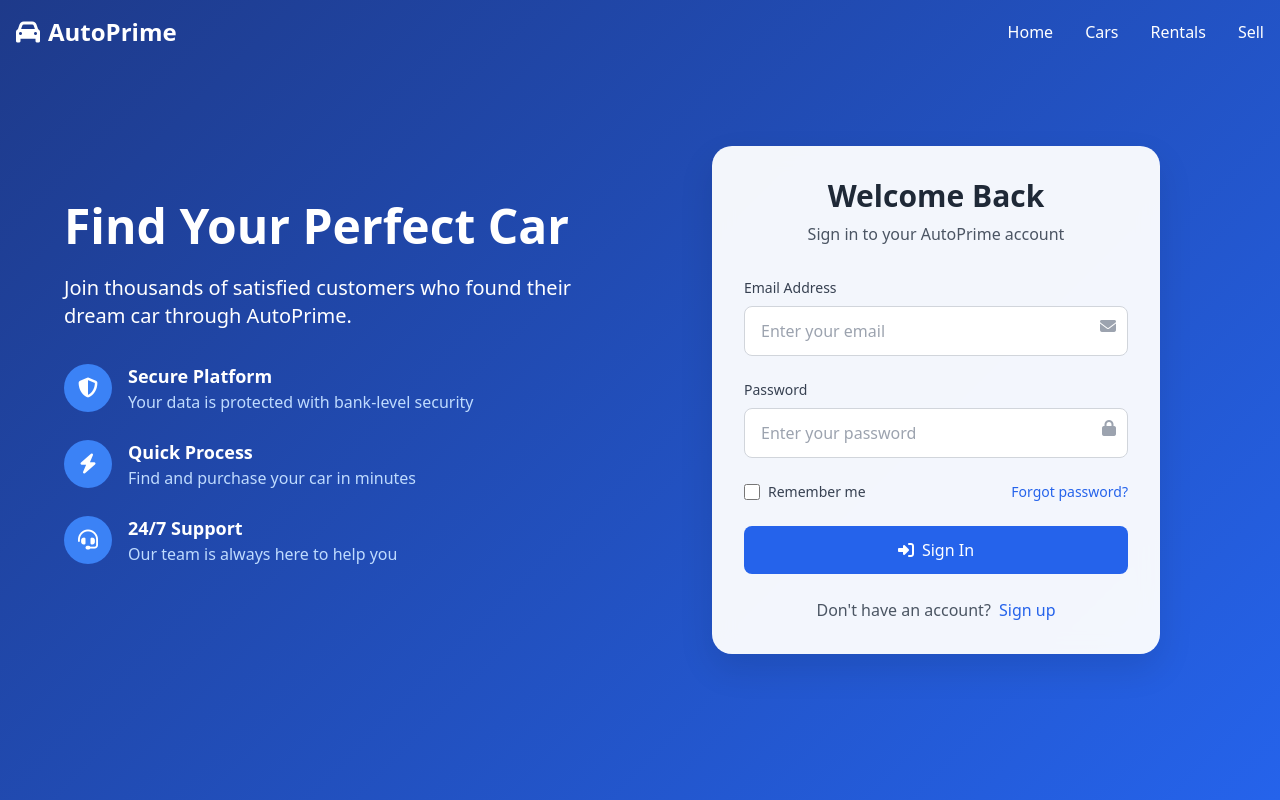
After one commit to C-Elgol/carsales, a Django app: page /auths in a window 1280 px wide. The commit adds this page. Run offline with Django 5.2, Linux system fonts and the light colour scheme; some libraries are stand-ins or nearby versions.

Commit message:
fix added templates

```diff
--- /dev/null
+++ b/carsales/templates/publics/auth/forms.html
@@ -0,0 +1,376 @@
+<!DOCTYPE html>
+<html lang="en">
+<head>
+    <meta charset="UTF-8">
+    <meta name="viewport" content="width=device-width, initial-scale=1.0">
+    <title>AutoPrime | Login & Signup</title>
+    <script src="https://cdn.tailwindcss.com"></script>
+    <link rel="stylesheet" href="https://cdnjs.cloudflare.com/ajax/libs/font-awesome/6.4.0/css/all.min.css">
+    <style>
+        .auth-container {
+            background: linear-gradient(135deg, #1e3a8a 0%, #2563eb 100%);
+            min-height: 100vh;
+        }
+        .auth-card {
+            background: rgba(255, 255, 255, 0.95);
+            backdrop-filter: blur(10px);
+            border-radius: 20px;
+            box-shadow: 0 15px 35px rgba(0, 0, 0, 0.1);
+        }
+        .form-input {
+            transition: all 0.3s ease;
+        }
+        .form-input:focus {
+            transform: translateY(-2px);
+            box-shadow: 0 5px 15px rgba(37, 99, 235, 0.2);
+        }
+        .social-btn {
+            transition: all 0.3s ease;
+        }
+        .social-btn:hover {
+            transform: translateY(-3px);
+            box-shadow: 0 5px 15px rgba(0, 0, 0, 0.1);
+        }
+        .toggle-form {
+            transition: all 0.5s ease;
+        }
+        .car-bg {
+            background: linear-gradient(rgba(0,0,0,0.7), rgba(0,0,0,0.7)),
+                        url('https://images.unsplash.com/photo-1492144534655-ae79c964c9d7?ixlib=rb-4.0.3&ixid=M3wxMjA3fDB8MHxwaG90by1wYWdlfHx8fGVufDB8fHx8fA%3D%3D&auto=format&fit=crop&w=2070&q=80');
+            background-size: cover;
+            background-position: center;
+        }
+    </style>
+</head>
+<body class="auth-container">
+    <!-- Header -->
+    <header class="absolute top-0 left-0 right-0 z-50">
+        <div class="container mx-auto px-4 py-4">
+            <div class="flex justify-between items-center">
+                <div class="flex items-center">
+                    <i class="fas fa-car text-white text-2xl mr-2"></i>
+                    <a href="index.html" class="text-2xl font-bold text-white">AutoPrime</a>
+                </div>
+                <nav class="hidden md:flex space-x-8">
+                    <a href="index.html" class="text-white hover:text-blue-200 font-medium">Home</a>
+                    <a href="#cars-section" class="text-white hover:text-blue-200 font-medium">Cars</a>
+                    <a href="#" class="text-white hover:text-blue-200 font-medium">Rentals</a>
+                    <a href="#" class="text-white hover:text-blue-200 font-medium">Sell</a>
+                </nav>
+            </div>
+        </div>
+    </header>
+
+    <!-- Main Auth Container -->
+    <div class="min-h-screen flex items-center justify-center px-4 py-12">
+        <div class="max-w-6xl w-full grid grid-cols-1 lg:grid-cols-2 gap-8 items-center">
+            <!-- Left Side - Branding & Info -->
+            <div class="text-white text-center lg:text-left">
+                <h1 class="text-4xl md:text-5xl font-bold mb-6">Find Your Perfect Car</h1>
+                <p class="text-xl mb-8 max-w-lg mx-auto lg:mx-0">Join thousands of satisfied customers who found their dream car through AutoPrime.</p>
+
+                <div class="space-y-6 mb-8">
+                    <div class="flex items-center space-x-4">
+                        <div class="w-12 h-12 bg-blue-500 rounded-full flex items-center justify-center">
+                            <i class="fas fa-shield-alt text-white text-xl"></i>
+                        </div>
+                        <div class="text-left">
+                            <h3 class="font-bold text-lg">Secure Platform</h3>
+                            <p class="text-blue-200">Your data is protected with bank-level security</p>
+                        </div>
+                    </div>
+                    <div class="flex items-center space-x-4">
+                        <div class="w-12 h-12 bg-blue-500 rounded-full flex items-center justify-center">
+                            <i class="fas fa-bolt text-white text-xl"></i>
+                        </div>
+                        <div class="text-left">
+                            <h3 class="font-bold text-lg">Quick Process</h3>
+                            <p class="text-blue-200">Find and purchase your car in minutes</p>
+                        </div>
+                    </div>
+                    <div class="flex items-center space-x-4">
+                        <div class="w-12 h-12 bg-blue-500 rounded-full flex items-center justify-center">
+                            <i class="fas fa-headset text-white text-xl"></i>
+                        </div>
+                        <div class="text-left">
+                            <h3 class="font-bold text-lg">24/7 Support</h3>
+                            <p class="text-blue-200">Our team is always here to help you</p>
+                        </div>
+                    </div>
+                </div>
+            </div>
+
+            <!-- Right Side - Auth Forms -->
+            <div class="flex justify-center">
+                <!-- Login Form -->
+                <div id="login-form" class="auth-card w-full max-w-md p-8 toggle-form">
+                    <div class="text-center mb-8">
+                        <h2 class="text-3xl font-bold text-gray-800">Welcome Back</h2>
+                        <p class="text-gray-600 mt-2">Sign in to your AutoPrime account</p>
+                    </div>
+
+                    <form class="space-y-6">
+                        <div>
+                            <label for="login-email" class="block text-sm font-medium text-gray-700 mb-2">Email Address</label>
+                            <div class="relative">
+                                <input
+                                    type="email"
+                                    id="login-email"
+                                    class="form-input w-full px-4 py-3 border border-gray-300 rounded-lg focus:outline-none focus:ring-2 focus:ring-blue-500 focus:border-blue-500"
+                                    placeholder="Enter your email"
+                                    required
+                                >
+                                <i class="fas fa-envelope absolute right-3 top-3 text-gray-400"></i>
+                            </div>
+                        </div>
+
+                        <div>
+                            <label for="login-password" class="block text-sm font-medium text-gray-700 mb-2">Password</label>
+                            <div class="relative">
+                                <input
+                                    type="password"
+                                    id="login-password"
+                                    class="form-input w-full px-4 py-3 border border-gray-300 rounded-lg focus:outline-none focus:ring-2 focus:ring-blue-500 focus:border-blue-500"
+                                    placeholder="Enter your password"
+                                    required
+                                >
+                                <i class="fas fa-lock absolute right-3 top-3 text-gray-400"></i>
+                            </div>
+                        </div>
+
+                        <div class="flex items-center justify-between">
+                            <div class="flex items-center">
+                                <input
+                                    type="checkbox"
+                                    id="remember-me"
+                                    class="h-4 w-4 text-blue-600 focus:ring-blue-500 border-gray-300 rounded"
+                                >
+                                <label for="remember-me" class="ml-2 block text-sm text-gray-700">Remember me</label>
+                            </div>
+                            <a href="#" class="text-sm text-blue-600 hover:text-blue-500">Forgot password?</a>
+                        </div>
+
+                        <button
+                            type="submit"
+                            class="w-full bg-blue-600 text-white py-3 px-4 rounded-lg font-medium hover:bg-blue-700 transition duration-300 flex items-center justify-center"
+                        >
+                            <i class="fas fa-sign-in-alt mr-2"></i> Sign In
+                        </button>
+
+                        <div class="text-center mt-6">
+                            <p class="text-gray-600">
+                                Don't have an account?
+                                <button type="button" onclick="showSignup()" class="text-blue-600 font-medium hover:text-blue-500 ml-1">Sign up</button>
+                            </p>
+                        </div>
+                    </form>
+                </div>
+
+                <!-- Signup Form -->
+                <div id="signup-form" class="auth-card w-full max-w-md p-8 toggle-form hidden">
+                    <div class="text-center mb-8">
+                        <h2 class="text-3xl font-bold text-gray-800">Create Account</h2>
+                        <p class="text-gray-600 mt-2">Join AutoPrime today</p>
+                    </div>
+
+                    <form class="space-y-6">
+                        <div class="grid grid-cols-2 gap-4">
+                            <div>
+                                <label for="first-name" class="block text-sm font-medium text-gray-700 mb-2">First Name</label>
+                                <input
+                                    type="text"
+                                    id="first-name"
+                                    class="form-input w-full px-4 py-3 border border-gray-300 rounded-lg focus:outline-none focus:ring-2 focus:ring-blue-500 focus:border-blue-500"
+                                    placeholder="First name"
+                                    required
+                                >
+                            </div>
+                            <div>
+                                <label for="last-name" class="block text-sm font-medium text-gray-700 mb-2">Last Name</label>
+                                <input
+                                    type="text"
+                                    id="last-name"
+                                    class="form-input w-full px-4 py-3 border border-gray-300 rounded-lg focus:outline-none focus:ring-2 focus:ring-blue-500 focus:border-blue-500"
+                                    placeholder="Last name"
+                                    required
+                                >
+                            </div>
+                        </div>
+
+                        <div>
+                            <label for="signup-email" class="block text-sm font-medium text-gray-700 mb-2">Email Address</label>
+                            <div class="relative">
+                                <input
+                                    type="email"
+                                    id="signup-email"
+                                    class="form-input w-full px-4 py-3 border border-gray-300 rounded-lg focus:outline-none focus:ring-2 focus:ring-blue-500 focus:border-blue-500"
+                                    placeholder="Enter your email"
+                                    required
+                                >
+                                <i class="fas fa-envelope absolute right-3 top-3 text-gray-400"></i>
+                            </div>
+                        </div>
+
+                        <div>
+                            <label for="signup-password" class="block text-sm font-medium text-gray-700 mb-2">Password</label>
+                            <div class="relative">
+                                <input
+                                    type="password"
+                                    id="signup-password"
+                                    class="form-input w-full px-4 py-3 border border-gray-300 rounded-lg focus:outline-none focus:ring-2 focus:ring-blue-500 focus:border-blue-500"
+                                    placeholder="Create a password"
+                                    required
+                                >
+                                <i class="fas fa-lock absolute right-3 top-3 text-gray-400"></i>
+                            </div>
+                            <p class="text-xs text-gray-500 mt-1">Must be at least 8 characters with a number and symbol</p>
+                        </div>
+
+                        <div>
+                            <label for="confirm-password" class="block text-sm font-medium text-gray-700 mb-2">Confirm Password</label>
+                            <div class="relative">
+                                <input
+                                    type="password"
+                                    id="confirm-password"
+                                    class="form-input w-full px-4 py-3 border border-gray-300 rounded-lg focus:outline-none focus:ring-2 focus:ring-blue-500 focus:border-blue-500"
+                                    placeholder="Confirm your password"
+                                    required
+                                >
+                                <i class="fas fa-lock absolute right-3 top-3 text-gray-400"></i>
+                            </div>
+                        </div>
+
+                        <div class="flex items-center">
+                            <input
+                                type="checkbox"
+                                id="terms"
+                                class="h-4 w-4 text-blue-600 focus:ring-blue-500 border-gray-300 rounded"
+                                required
+                            >
+                            <label for="terms" class="ml-2 block text-sm text-gray-700">
+                                I agree to the <a href="#" class="text-blue-600 hover:text-blue-500">Terms of Service</a> and <a href="#" class="text-blue-600 hover:text-blue-500">Privacy Policy</a>
+                            </label>
+                        </div>
+
+                        <button
+                            type="submit"
+                            class="w-full bg-blue-600 text-white py-3 px-4 rounded-lg font-medium hover:bg-blue-700 transition duration-300 flex items-center justify-center"
+                        >
+                            <i class="fas fa-user-plus mr-2"></i> Create Account
+                        </button>
+
+
+                        <div class="text-center mt-6">
+                            <p class="text-gray-600">
+                                Already have an account?
+                                <button type="button" onclick="showLogin()" class="text-blue-600 font-medium hover:text-blue-500 ml-1">Sign in</button>
+                            </p>
+                        </div>
+                    </form>
+                </div>
+            </div>
+        </div>
+    </div>
+
+
+    <script>
+        // Function to show signup form
+        function showSignup() {
+            document.getElementById('login-form').classList.add('hidden');
+            document.getElementById('signup-form').classList.remove('hidden');
+        }
+
+        // Function to show login form
+        function showLogin() {
+            document.getElementById('signup-form').classList.add('hidden');
+            document.getElementById('login-form').classList.remove('hidden');
+        }
+
+        // Form validation and submission
+        document.addEventListener('DOMContentLoaded', function() {
+            // Login form submission
+            const loginForm = document.querySelector('#login-form form');
+            loginForm.addEventListener('submit', function(e) {
+                e.preventDefault();
+                const email = document.getElementById('login-email').value;
+                const password = document.getElementById('login-password').value;
+
+                // Simple validation
+                if (email && password) {
+                    // In a real application, you would send this to your backend
+                    alert('Login successful! Redirecting to dashboard...');
+                    // window.location.href = 'dashboard.html';
+                }
+            });
+
+            // Signup form submission
+            const signupForm = document.querySelector('#signup-form form');
+            signupForm.addEventListener('submit', function(e) {
+                e.preventDefault();
+                const firstName = document.getElementById('first-name').value;
+                const lastName = document.getElementById('last-name').value;
+                const email = document.getElementById('signup-email').value;
+                const password = document.getElementById('signup-password').value;
+                const confirmPassword = document.getElementById('confirm-password').value;
+                const terms = document.getElementById('terms').checked;
+
+                // Validation
+                if (!firstName || !lastName || !email || !password || !confirmPassword) {
+                    alert('Please fill in all required fields.');
+                    return;
+                }
+
+                if (password !== confirmPassword) {
+                    alert('Passwords do not match.');
+                    return;
+                }
+
+                if (!terms) {
+                    alert('Please agree to the Terms of Service and Privacy Policy.');
+                    return;
+                }
+
+                if (password.length < 8) {
+                    alert('Password must be at least 8 characters long.');
+                    return;
+                }
+
+                // In a real application, you would send this to your backend
+                alert('Account created successfully! Welcome to AutoPrime.');
+                // window.location.href = 'dashboard.html';
+            });
+
+            // Password strength indicator (basic)
+            const passwordInput = document.getElementById('signup-password');
+            if (passwordInput) {
+                passwordInput.addEventListener('input', function() {
+                    const password = this.value;
+                    const strengthIndicator = document.getElementById('password-strength');
+
+                    if (!strengthIndicator) {
+                        const indicator = document.createElement('div');
+                        indicator.id = 'password-strength';
+                        indicator.className = 'text-xs mt-1';
+                        this.parentNode.appendChild(indicator);
+                    }
+
+                    let strength = 'Weak';
+                    let color = 'text-red-500';
+
+                    if (password.length >= 8) {
+                        strength = 'Medium';
+                        color = 'text-yellow-500';
+                    }
+
+                    if (password.length >= 8 && /[0-9]/.test(password) && /[!@#$%^&*]/.test(password)) {
+                        strength = 'Strong';
+                        color = 'text-green-500';
+                    }
+
+                    document.getElementById('password-strength').innerHTML = `Strength: <span class="${color} font-medium">${strength}</span>`;
+                });
+            }
+        });
+    </script>
+</body>
+</html>
--- a/carsales/templates/publics/home/includes/_navbar.html
+++ b/carsales/templates/publics/home/includes/_navbar.html
@@ -14,7 +14,12 @@
                     <a href="#" class="text-gray-600 hover:text-blue-600 font-medium">About</a>
                 </nav>
                 <div class="flex items-center space-x-4">
+                    <a href="{% url 'users:auths' %}">
                     <button class="bg-blue-600 text-white px-4 py-2 rounded-lg hover:bg-blue-700 transition">Sign In</button>
+                    </a>
+                    <a href="{% url 'users:auths' %}">
+                    <button class="bg-blue-600 text-white px-4 py-2 rounded-lg hover:bg-blue-700 transition">Sign Up</button>
+                    </a>
                     <button class="md:hidden text-gray-600">
                         <i class="fas fa-bars text-xl"></i>
                     </button>
--- a/carsales/users/urls.py
+++ b/carsales/users/urls.py
@@ -1,5 +1,6 @@
 from django.urls import path
 
+from carsales.users.views.auths_views import AuthsView
 from carsales.users.views.home_views import HomeView
 
 
@@ -7,4 +8,5 @@ app_name = "users"
 
 urlpatterns = [
     path('', HomeView.as_view(), name='home'),
+    path('auths', AuthsView.as_view(), name='auths'),
 ]
--- /dev/null
+++ b/carsales/users/views/auths_views.py
@@ -0,0 +1,7 @@
+from django.views.generic import TemplateView
+
+from django.utils.translation import gettext_lazy as _
+
+
+class AuthsView(TemplateView):
+    template_name = 'publics/auth/forms.html'
```
